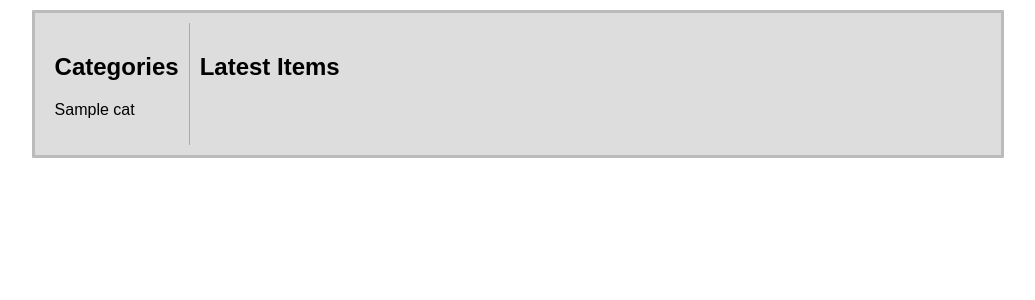
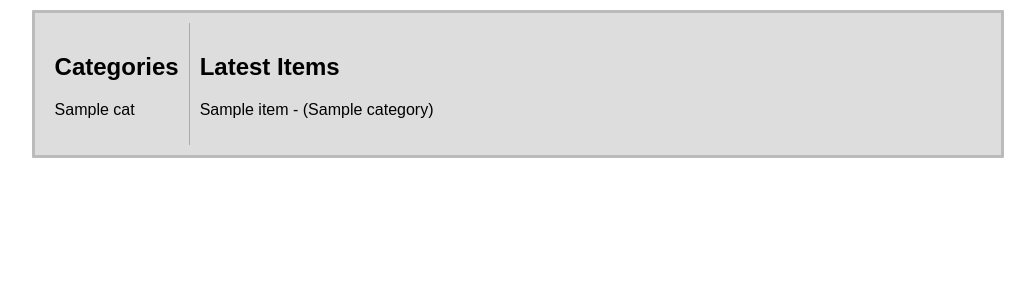
Before and after one commit to Kirollos-Hanna/item-catalog, a Flask app: template templates/catalog.html in a window 1280 px wide. Shown: the part 78-378 px from the top of the page, without its empty margins (122-1157 px from the left). Run offline with Flask 2, Linux system fonts and the light colour scheme; the template is opened without the code that fills it: most values are stand-ins (such as "Sample title", 1, 10 or a date in 2020).

Commit message:
Configure database to templates display

```diff
--- a/application.py
+++ b/application.py
@@ -19,7 +19,8 @@ session = DBSession()
 @app.route('/catalog')
 def showCatalog():
     categories = session.query(Category)
-    return render_template('catalog.html', categories=categories)
+    items = session.query(Item)
+    return render_template('catalog.html', categories=categories, items=items)
 
 
 @app.route('/catalog/<categoryName>/')
--- a/templates/catalog.html
+++ b/templates/catalog.html
@@ -20,6 +20,9 @@
       {% endblock %} {% block items %}
       <div class="items">
         <h2>Latest Items</h2>
+        {% for item in items %}
+        <p>{{ item.name }} - ({{ item.category.name }})</p>
+        {% endfor %}
       </div>
       {% endblock %}
     </div>
```
